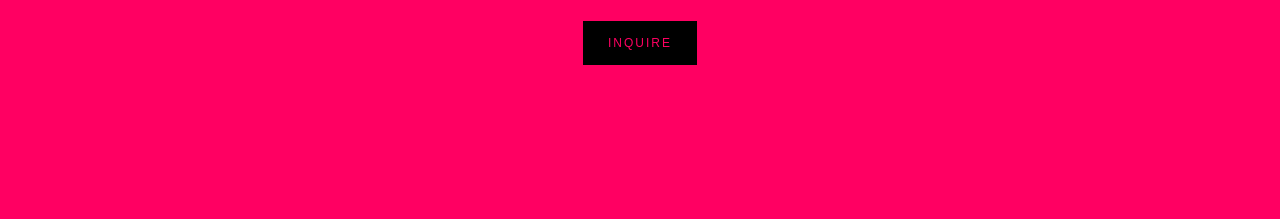
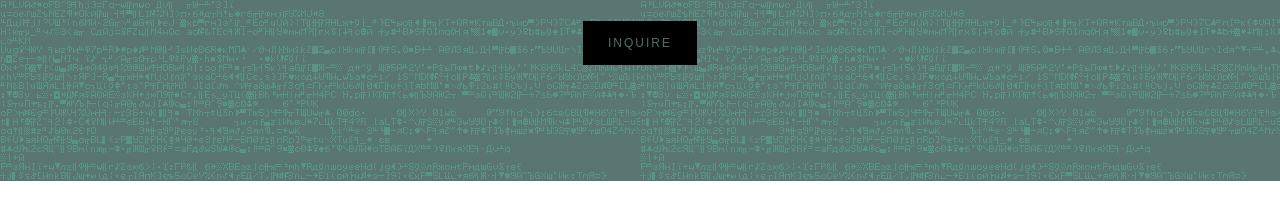
Before and after one commit to aarongwest/scico, a plain HTML site: page index.html in a window 1280 px wide. Shown: the part 619-838 px from the top of the page. After the commit the page ends 800 px from the top, so only its background shows below. Drawn offline with nearby package versions, Linux system fonts and the light colour scheme; a script that the page names is missing.

Commit message:
Add files via upload

```diff
--- a/css/scicoai.webflow.css
+++ b/css/scicoai.webflow.css
@@ -49,7 +49,7 @@
   background-color: #000;
   -webkit-transition: all 200ms ease;
   transition: all 200ms ease;
-  color: #ff0062;
+  color: #477467;
   font-size: 12px;
   line-height: 20px;
   letter-spacing: 2px;
@@ -58,7 +58,7 @@
 
 .button-primary:hover {
   background-color: #32343a;
-  color: #fff;
+  color: #477467;
 }
 
 .button-primary:active {
@@ -76,7 +76,28 @@
 }
 
 .body {
-  background-color: #ff0062;
+  display: -webkit-box;
+  display: -webkit-flex;
+  display: -ms-flexbox;
+  display: flex;
+  -webkit-box-pack: center;
+  -webkit-justify-content: center;
+  -ms-flex-pack: center;
+  justify-content: center;
+  grid-auto-columns: 1fr;
+  grid-column-gap: 16px;
+  grid-row-gap: 16px;
+  -ms-grid-columns: 1fr 1fr;
+  grid-template-columns: 1fr 1fr;
+  -ms-grid-rows: auto auto;
+  grid-template-rows: auto auto;
+  background-color: transparent;
+  background-image: -webkit-gradient(linear, left top, left bottom, from(rgba(102, 134, 113, 0.88)), to(rgba(102, 134, 113, 0.88))), url('../images/giphy.gif');
+  background-image: linear-gradient(180deg, rgba(102, 134, 113, 0.88), rgba(102, 134, 113, 0.88)), url('../images/giphy.gif');
+  background-position: 0px 0px, 0px 0px;
+  background-size: auto, auto;
+  -o-object-fit: fill;
+  object-fit: fill;
 }
 
 @media screen and (max-width: 991px) {
```
